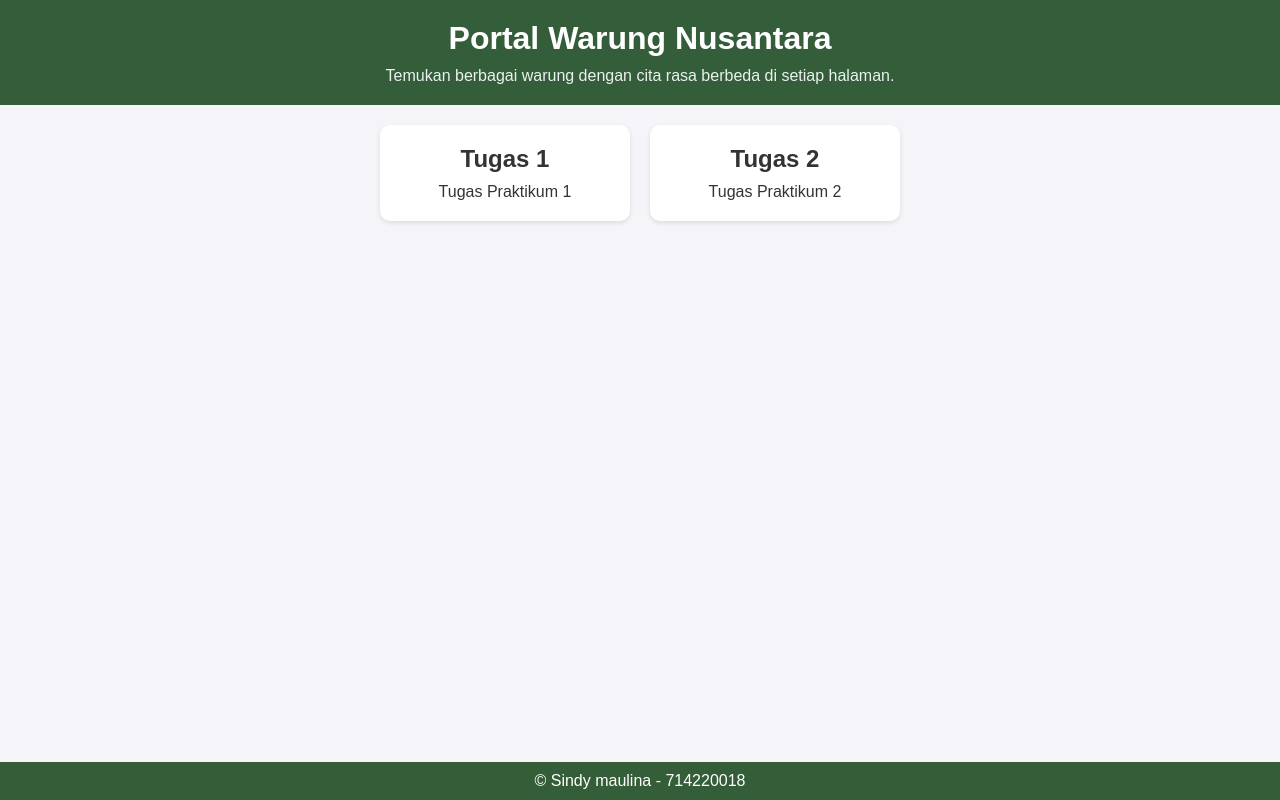
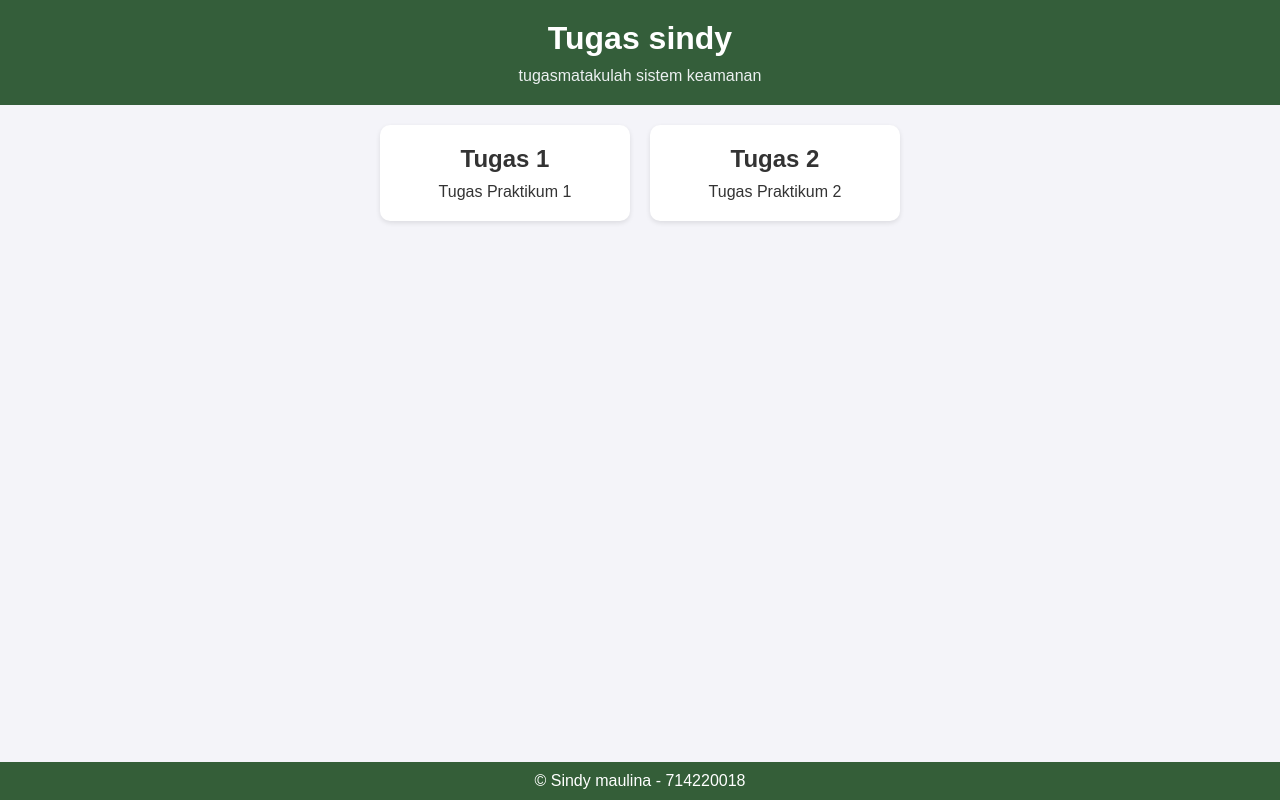
Before and after one commit to praktikum-KeamananSistemInformasi/714220018_SINDYMAULINA, a plain HTML site: page index.html in a window 1280 px wide. Drawn offline with Linux system fonts and the light colour scheme.

Commit message:
Update index.html

```diff
--- a/index.html
+++ b/index.html
@@ -1,13 +1,13 @@
 <!DOCTYPE html>
 <html>
 <head>
-    <title>Halaman Menu</title>
+    <title>sindy maulina</title>
     <link rel="stylesheet" href="style.css">
 </head>
 <body>
     <header>
-        <h1>Portal Warung Nusantara</h1>
-        <p>Temukan berbagai warung dengan cita rasa berbeda di setiap halaman.</p>
+        <h1>Tugas sindy</h1>
+        <p>tugasmatakulah sistem keamanan</p>
     </header>
 
     <main>
```
